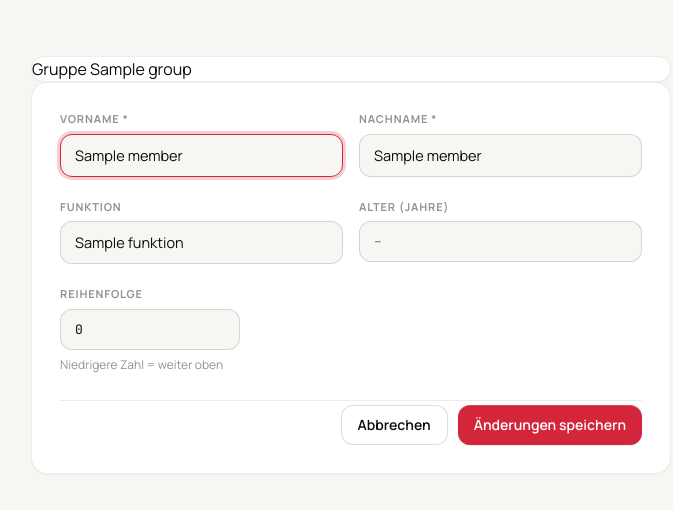
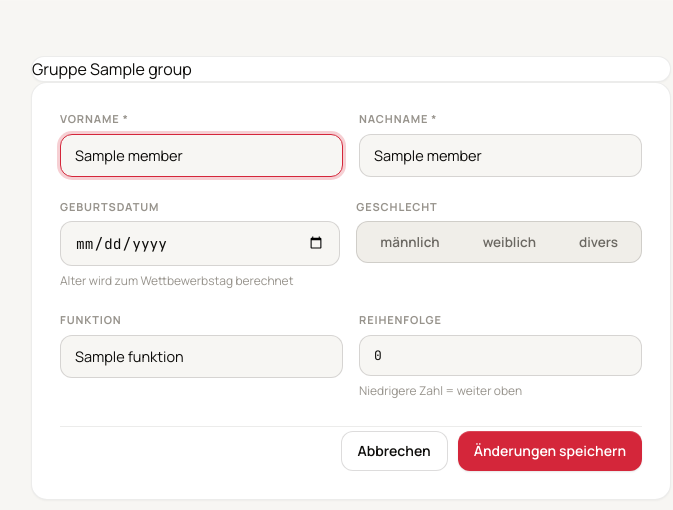
Before and after one commit to firestation-csi/JuMa_Tir, a PHP site: template templates/pages/admin/group-member-form.php in a window 1280 px wide. Shown: the part 56-566 px from the top of the page, without its empty margins (83-756 px from the left). Run offline with PHP 8.4, Linux system fonts and the light colour scheme; the template is opened without the code that fills it: most values are stand-ins (such as "Sample title", 1, 10 or a date in 2020); data that the repository does not hold is empty.

Commit message:
Update Member

```diff
--- a/templates/pages/admin/group-member-form.php
+++ b/templates/pages/admin/group-member-form.php
@@ -49,7 +49,42 @@ $action  = $isEdit
             </div>
         </div>
 
-        <!-- Funktion + Alter -->
+        <!-- Geburtsdatum + Geschlecht -->
+        <div class="adm_field-row">
+            <div class="adm_field">
+                <label class="adm_label" for="geburtsdatum">Geburtsdatum</label>
+                <input
+                    class="adm_input adm_input--date"
+                    type="date"
+                    id="geburtsdatum"
+                    name="geburtsdatum"
+                    value="<?= htmlspecialchars($member['geburtsdatum'] ?? '') ?>"
+                >
+                <span class="adm_hint">Alter wird zum Wettbewerbstag berechnet</span>
+            </div>
+            <div class="adm_field">
+                <label class="adm_label">Geschlecht</label>
+                <div class="adm_toggle-group">
+                    <label class="adm_toggle">
+                        <input type="radio" name="geschlecht" value="m"
+                            <?= ($member['geschlecht'] ?? '') === 'm' ? 'checked' : '' ?>>
+                        <span class="adm_toggle__btn">männlich</span>
+                    </label>
+                    <label class="adm_toggle">
+                        <input type="radio" name="geschlecht" value="w"
+                            <?= ($member['geschlecht'] ?? '') === 'w' ? 'checked' : '' ?>>
+                        <span class="adm_toggle__btn">weiblich</span>
+                    </label>
+                    <label class="adm_toggle">
+                        <input type="radio" name="geschlecht" value="d"
+                            <?= ($member['geschlecht'] ?? '') === 'd' ? 'checked' : '' ?>>
+                        <span class="adm_toggle__btn">divers</span>
+                    </label>
+                </div>
+            </div>
+        </div>
+
+        <!-- Funktion + Reihenfolge -->
         <div class="adm_field-row">
             <div class="adm_field">
                 <label class="adm_label" for="funktion">Funktion</label>
@@ -63,22 +98,6 @@ $action  = $isEdit
                 >
             </div>
             <div class="adm_field">
-                <label class="adm_label" for="alter">Alter (Jahre)</label>
-                <input
-                    class="adm_input adm_input--mono"
-                    type="number"
-                    id="alter"
-                    name="alter"
-                    value="<?= htmlspecialchars((string)($member['alter_jahre'] ?? '')) ?>"
-                    min="5"
-                    max="99"
-                    placeholder="–"
-                >
-            </div>
-        </div>
-
-        <!-- Reihenfolge -->
-        <div class="adm_field" style="max-width: 180px;">
                 <label class="adm_label" for="sort_order">Reihenfolge</label>
                 <input
                     class="adm_input adm_input--mono"
@@ -90,6 +109,7 @@ $action  = $isEdit
                     max="255"
                 >
                 <span class="adm_hint">Niedrigere Zahl = weiter oben</span>
+            </div>
         </div>
 
         <!-- Aktionen -->
```
Also changed, not shown: src/Controller/AdminGroupMemberController.php (+39 -22 lines), src/Model/GroupMember.php (+18 -7 lines), templates/pages/admin/group-members.php (+14 -3 lines), sql/migrations/006_group_members_restructure.sql (added). Lines whose indentation alone changed are shown as unchanged.
